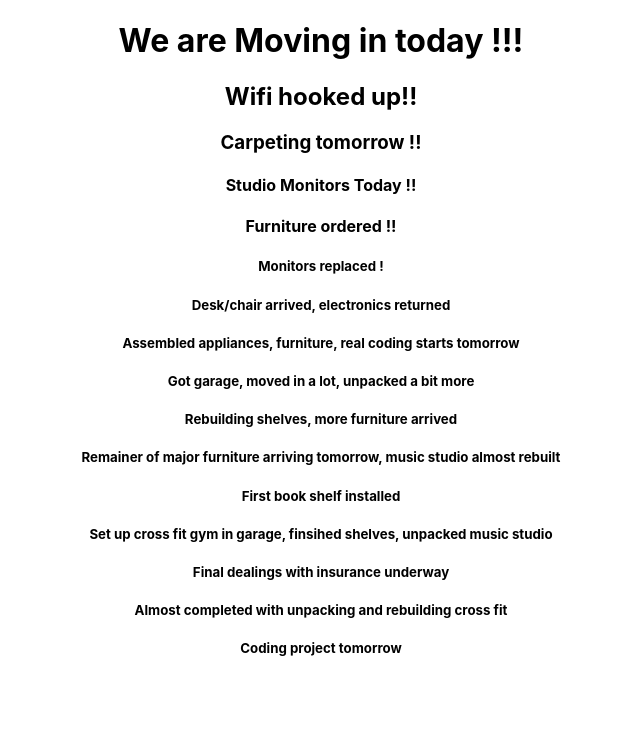
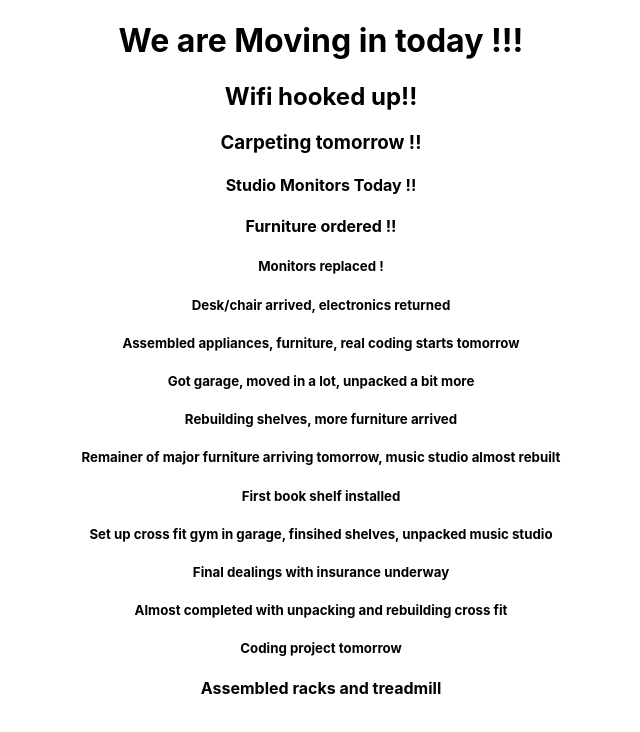
Before and after one commit to stevekutz/mov_inv_exp, a React (Create React App) app in the folder app/: page / in a window 1280 px wide. Shown: the top 732 px of the page, without its empty margins (319-959 px from the left). Built offline with nearby package versions, Linux system fonts and the light colour scheme.

Commit message:
added info 9aaaa

```diff
--- a/app/src/App.js
+++ b/app/src/App.js
@@ -21,6 +21,7 @@ function App() {
         <h5> Final dealings with insurance underway </h5>
         <h5> Almost completed with unpacking and rebuilding cross fit </h5>
         <h5> Coding project tomorrow </h5>
+        <h4> Assembled racks and treadmill </h4>
     </div>
   );
 }
```
